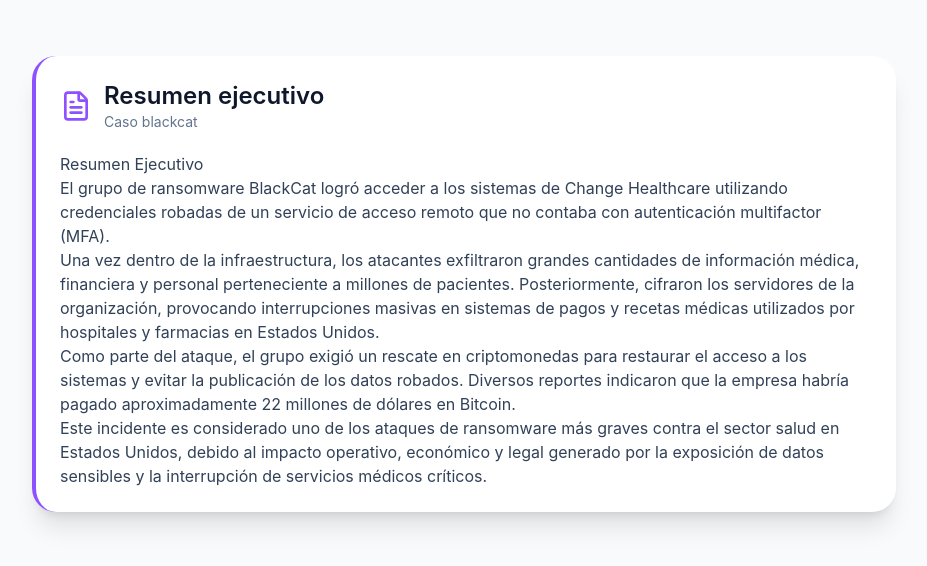
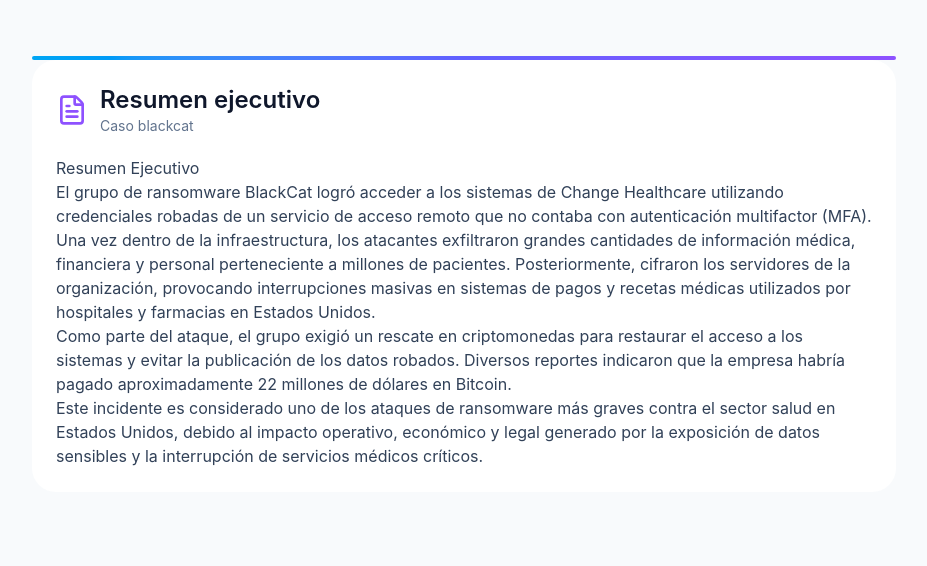
Before and after one commit to Alejandralx22/informe_lopeli, a React (Vite) app: page / in a window 1280 px wide. Shown: the top 566 px of the page, without its empty margins (176-1103 px from the left). Built offline with nearby package versions, Linux system fonts and the light colour scheme.

Commit message:
actualizacion

```diff
--- a/src/components/mdSection.jsx
+++ b/src/components/mdSection.jsx
@@ -30,7 +30,8 @@
 
   return (
     <section className="max-w-4xl mx-auto p-4">
-      <div className="bg-white shadow-xl rounded-3xl border-l-4 border-violet-500 p-6">
+      <div className="p-[2px] rounded-3xl bg-gradient-to-r from-sky-500 via-indigo-500 to-violet-500"/>
+            <div className="bg-white rounded-3xl p-6">
         <div className="flex items-center gap-3 mb-5">
           {Icon && <Icon className="h-8 w-8 text-violet-500" />}
           <div>
```
